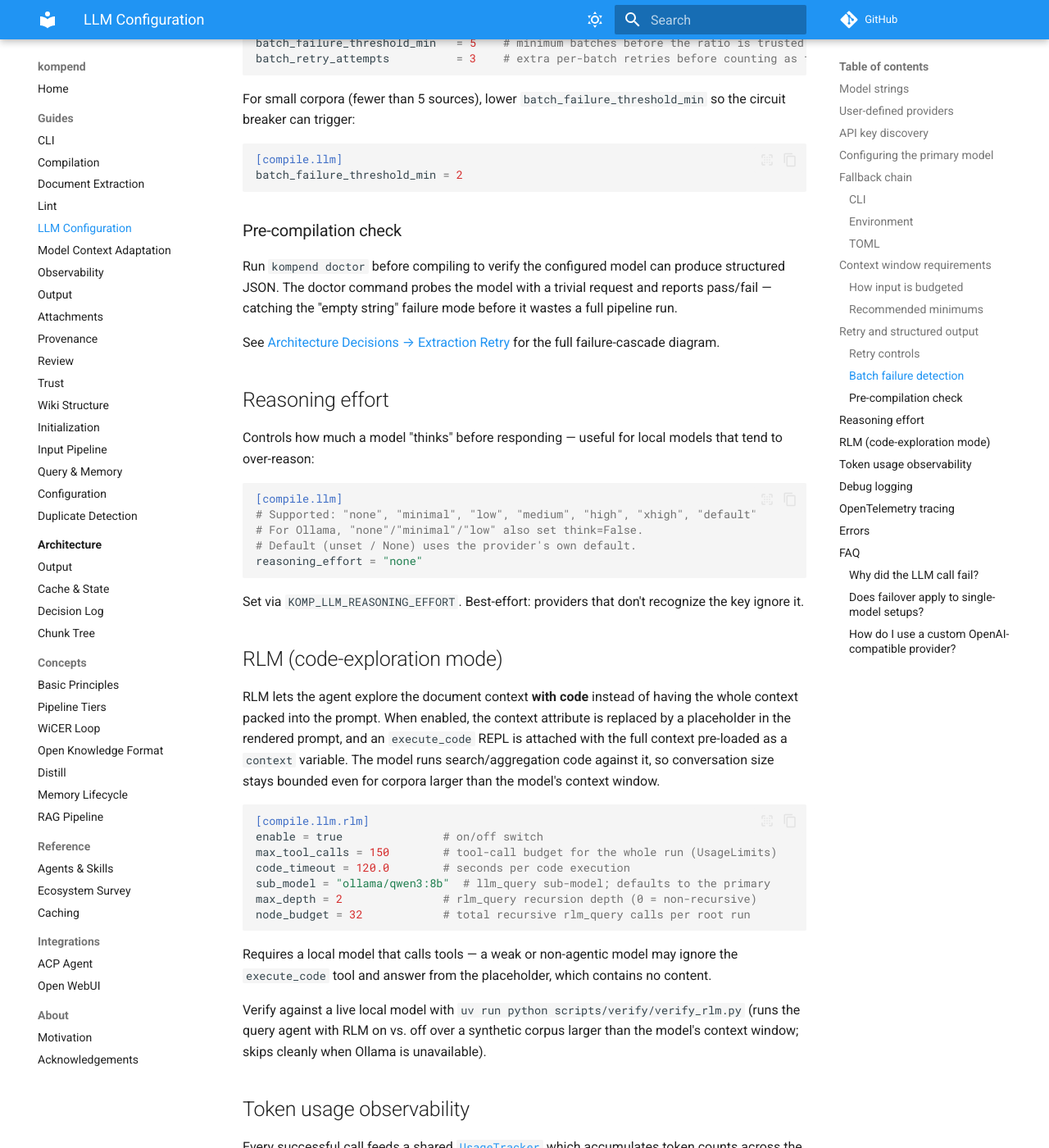
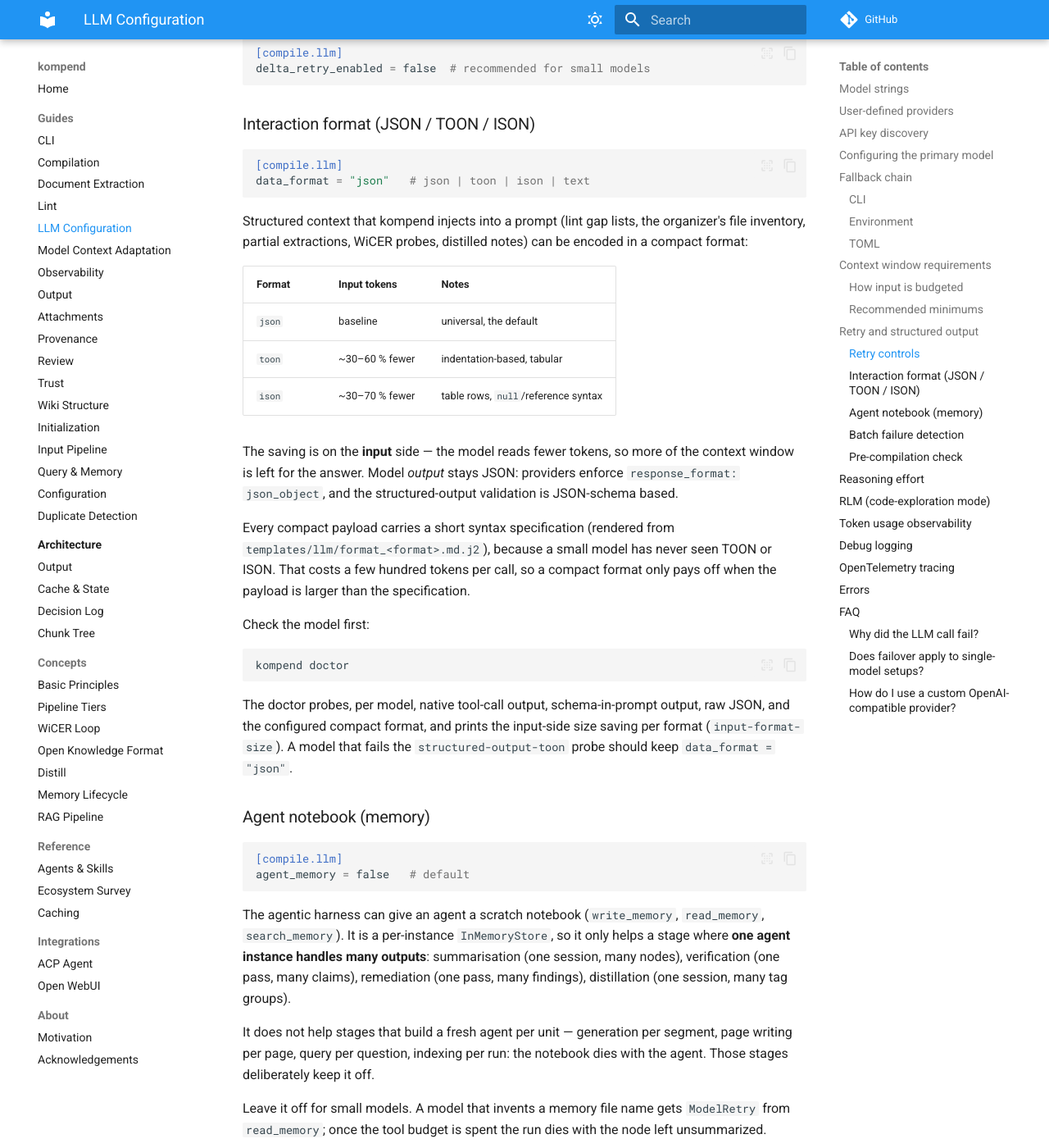
Before and after one commit to jr2804/kompend, an MkDocs documentation site: the page built from docs/guides/llm-config.md, in a window 1280 px wide and 1400 px high, scrolled down 6819 px. Shown: the whole window at 82% size. Built offline with MkDocs 1.6.1 and Material for MkDocs 9.7.7, drawn with Linux system fonts in a browser that asks for light colours; comment, search, counter and statistics services are not loaded; some of the changed text lies outside the part shown.

Commit message:
📝 docs: describe the retry split, the notebook and the interaction format
Records the two rules a reader cannot infer from the code: a compact payload
must teach its own dialect, and the memory notebook only pays off where one
agent instance handles many outputs. Also documents the new
tool_retries/agent_memory/summary_window_chars keys in the config example and
the LLM guide.

````diff
--- a/docs/guides/llm-config.md
+++ b/docs/guides/llm-config.md
@@ -254,13 +254,27 @@
 
 ```toml
 [compile.llm]
-output_retries = 2                  # PydanticAI retry count (N = N+1 total attempts)
+tool_retries = 3                   # retries when a tool raises ModelRetry (missing file, bad argument)
+output_retries = 2                  # PydanticAI retry count for output validation (N = N+1 total attempts)
 output_retries_enabled = true       # Master switch — set false to disable all retries
 delta_retry_enabled = true          # Delta-retry: fix partial output instead of regenerating
 ```
 
+Two failure modes get separate budgets:
+
+- **`tool_retries`** — a tool that raises `ModelRetry` (a file that does not
+  exist, an invalid argument). The tool answers with feedback and the model
+  gets another attempt. The default is 3: one hallucinated tool call must not
+  abort a run.
+- **`output_retries`** — the model produced output that does not match the
+  expected schema. A validation error is a different problem with a different
+  remedy, so it has its own budget.
+
+`agentic_output_retries` (default 4) replaces `output_retries` for agentic
+agents: they run multi-turn loops where every turn can invalidate the result.
+
 When `output_retries_enabled = false`, the agent makes a single attempt with
-no retries regardless of `output_retries`.
+no retries regardless of `output_retries` and `tool_retries`.
 
 `delta_retry_enabled` controls the delta-retry hook: when the model returns
 partially valid JSON, the hook sends a **correction message** identifying
@@ -273,6 +287,66 @@
 [compile.llm]
 delta_retry_enabled = false  # recommended for small models
 ```
+
+### Interaction format (JSON / TOON / ISON)
+
+```toml
+[compile.llm]
+data_format = "json"   # json | toon | ison | text
+```
+
+Structured context that kompend injects into a prompt (lint gap lists, the
+organizer's file inventory, partial extractions, WiCER probes, distilled notes)
+can be encoded in a compact format:
+
+| Format | Input tokens | Notes |
+|--------|--------------|-------|
+| `json` | baseline | universal, the default |
+| `toon` | ~30–60 % fewer | indentation-based, tabular |
+| `ison` | ~30–70 % fewer | table rows, `null`/reference syntax |
+
+The saving is on the **input** side — the model reads fewer tokens, so more of
+the context window is left for the answer. Model *output* stays JSON: providers
+enforce `response_format: json_object`, and the structured-output validation is
+JSON-schema based.
+
+Every compact payload carries a short syntax specification (rendered from
+`templates/llm/format_<format>.md.j2`), because a small model has never seen
+TOON or ISON. That costs a few hundred tokens per call, so a compact format only
+pays off when the payload is larger than the specification.
+
+Check the model first:
+
+```bash
+kompend doctor
+```
+
+The doctor probes, per model, native tool-call output, schema-in-prompt output,
+raw JSON, and the configured compact format, and prints the input-side size
+saving per format (`input-format-size`). A model that fails the
+`structured-output-toon` probe should keep `data_format = "json"`.
+
+### Agent notebook (memory)
+
+```toml
+[compile.llm]
+agent_memory = false   # default
+```
+
+The agentic harness can give an agent a scratch notebook (`write_memory`,
+`read_memory`, `search_memory`). It is a per-instance `InMemoryStore`, so it
+only helps a stage where **one agent instance handles many outputs**:
+summarisation (one session, many nodes), verification (one pass, many claims),
+remediation (one pass, many findings), distillation (one session, many tag
+groups).
+
+It does not help stages that build a fresh agent per unit — generation per
+segment, page writing per page, query per question, indexing per run: the
+notebook dies with the agent. Those stages deliberately keep it off.
+
+Leave it off for small models. A model that invents a memory file name gets
+`ModelRetry` from `read_memory`; once the tool budget is spent the run dies with
+the node left unsummarized.
 
 ### Batch failure detection
 
````
Also changed, not shown: docs/guides/model-context.md (+7 -5 lines), src/kompend/agents/AGENTS.md (+30 -5 lines), src/kompend/chunking/AGENTS.md (+7 -2 lines), src/kompend/cli/cmds/AGENTS.md (+6 -0 lines), src/kompend/core/templates/AGENTS.md (+6 -2 lines), src/kompend/lint/AGENTS.md (+5 -0 lines), src/kompend/llm/AGENTS.md (+26 -4 lines), 1 other file.
